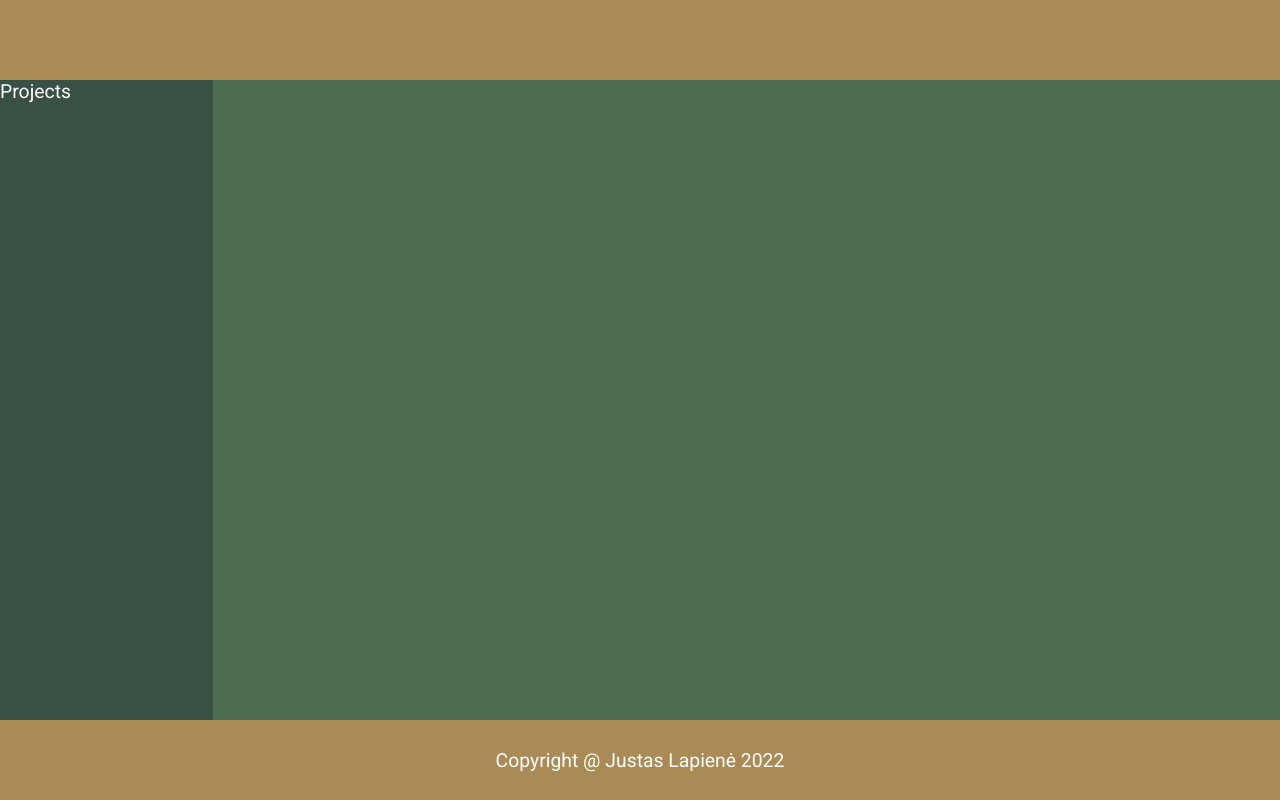
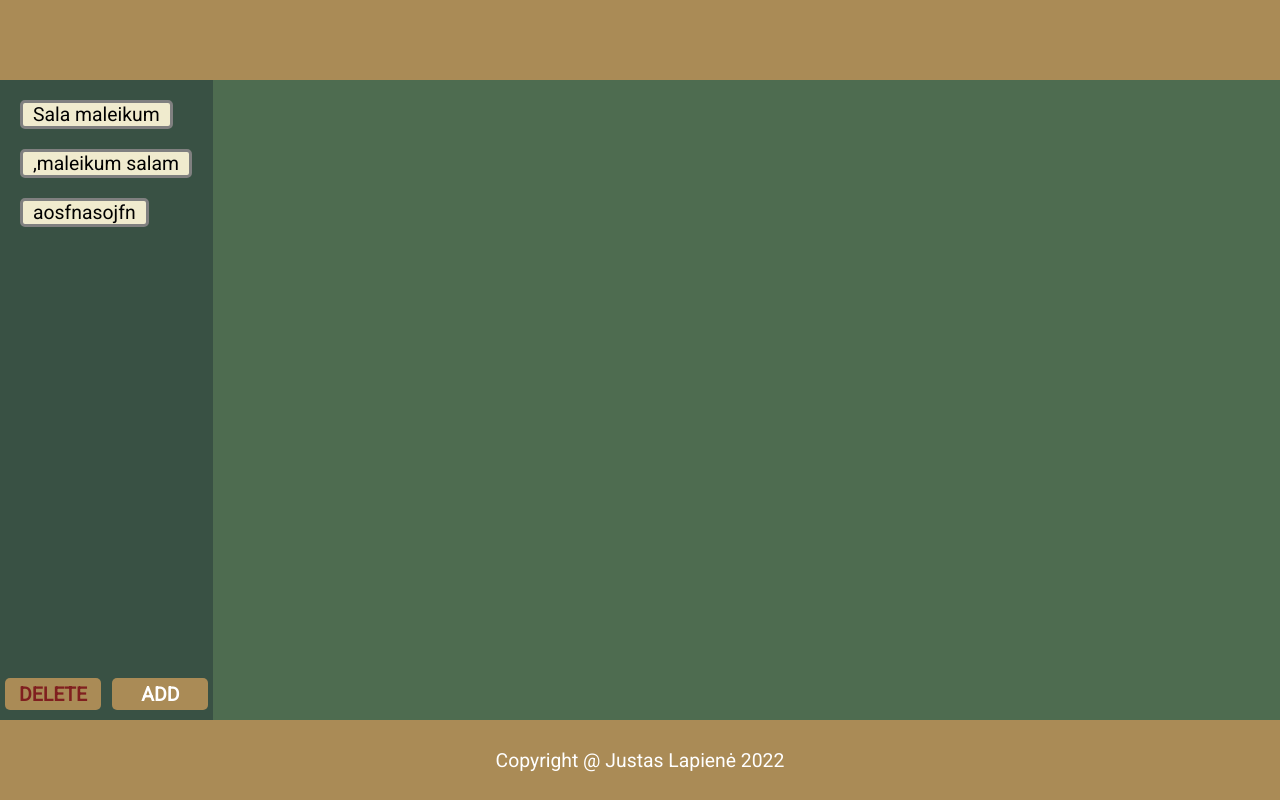
Before and after one commit to J03B1D3N/To-Do-List, a website built with webpack: page dist/index.html in a window 1280 px wide. Built offline with nearby package versions, Linux system fonts and the light colour scheme.

Commit message:
added buttons for dynamic project creation

```diff
--- a/src/style.scss
+++ b/src/style.scss
@@ -11,6 +11,14 @@ $header-footer: rgb(170, 139, 86);
 $nav: rgb(57, 81, 68);
 $main:rgb(78, 108, 80);
 $todo:rgb(240, 235, 206);
+$butons: rgb(170, 139, 86);
+
+@mixin flex-v {
+    display: flex;
+    flex-direction: column;
+    justify-content: center;
+    align-items: center;
+}
 
 @mixin hf {
     background-color: $header-footer;
@@ -40,6 +48,42 @@ nav {
     grid-row: 2 / 10;
     grid-column: 1/2;
     background-color: $nav;
+    display: grid;
+    grid-template-rows: repeat(auto-fill, fit-content);
+    position: relative;
+}
+.btn {
+    height: 5%;
+    width: 45%;
+    position: absolute;
+    bottom: 10px;
+    border-radius: 5px;
+    border: none;
+    background-color: $butons;
+    transition: 0.2s;
+    font-weight: 600;
+}
+.btn:hover {
+    background-color: rgb(130, 90, 21);
+}
+.btn:active {
+    scale: 0.9;
+}
+.delete {
+    left: 5px;
+    color: rgb(128, 31, 31);
+}
+.create {
+    right: 5px;
+}
+.project {
+    border: 3px solid grey;
+    width: fit-content;
+    padding: 0px 10px;
+    margin: 20px;
+    border-radius: 5px;
+    background-color: $todo;
+    color: black;
 }
 main {
     grid-column: 2 / -1;
```
Also changed, not shown: dist/index.html.
